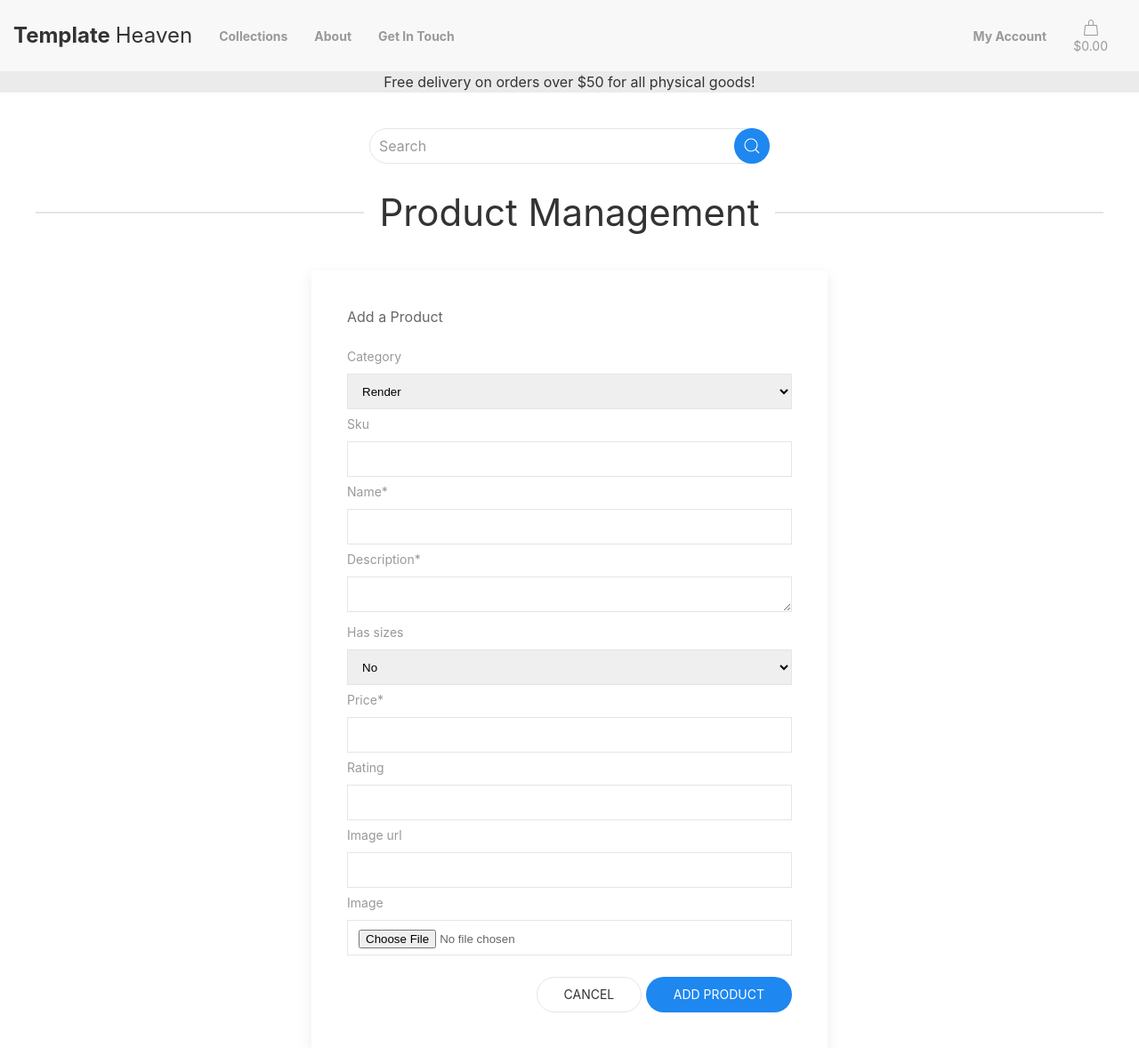
After one commit to theodorCodes/ci-django-shop-ms4, a Django app: page /products/add/ in a window 1280 px wide. The commit adds this page. Shown: the whole page at 89% size. Run offline with Django 3.2, Linux system fonts and the light colour scheme; the visitor is signed in with stand-in values (Sample User, id 1); data comes from the database, SQL or seed files in the repository; some libraries are stand-ins or nearby versions.

Commit message:
Allauth CSS changes, added product edit in views.py

```diff
--- a/products/admin.py
+++ b/products/admin.py
@@ -16,9 +16,7 @@ class ProductAdmin(admin.ModelAdmin):
         'description',
         'has_sizes',
         'price',
-        'views',
-        'likes',
-        'comment',
+        'rating',
         'image',
     )
 
--- a/products/fixtures/products.json
+++ b/products/fixtures/products.json
@@ -8,9 +8,7 @@
       "description": "Bootcut jeans in our just-right original fit are comfortable and look great too.  5-pocket style sits below waist straight fit through seat and thigh bootcut leg 18\" leg opening cotton washable imported extended sizes and washes available online only",
       "price": 53.99,
       "category": 4,
-      "views": 11,
-      "likes": 6,
-      "comment": 8,
+      "rating": 4,
       "image_url": "http://s7d9.scene7.com/is/image/JCPenney/DP0709201205510679M.tif?hei=380&amp;wid=380&op_usm=.4,.8,0,0&resmode=sharp2&op_usm=1.5,.8,0,0&resmode=sharp",
       "image": "DP0709201205510679M.jpg"
     }
@@ -24,9 +22,7 @@
       "description": "Straight-leg styling and on-the-job comfort make our Audra pants a flattering business decision. flat front zip fly with hook-and-bar closure 2 front and 2 back welt pockets 34 1/2\" inseam polyester/rayon/spandex washable imported",
       "price": 58.99,
       "category": 4,
-      "views": 11,
-      "likes": 6,
-      "comment": 8,
+      "rating": 5,
       "image_url": "http://s7d9.scene7.com/is/image/JCPenney/DP0113201617034987M.tif?hei=380&amp;wid=380&op_usm=.4,.8,0,0&resmode=sharp2&op_usm=1.5,.8,0,0&resmode=sharp",
       "image": "DP0113201617034987M.jpg"
     }
--- a/products/forms.py
+++ b/products/forms.py
@@ -25,4 +25,4 @@ class ProductForm(forms.ModelForm):
         self.fields['category'].choices = friendly_names
         # Iterate through fields to attach class for CSS styling
         for field_name, field in self.fields.items():
-            field.widget.attrs['class'] = 'border-black rounded-0'
+            field.widget.attrs['class'] = 'form-inner-content'
--- a/products/models.py
+++ b/products/models.py
@@ -31,9 +31,7 @@ class Product(models.Model):
     description = models.TextField()
     has_sizes = models.BooleanField(default=False, null=True, blank=True)
     price = models.DecimalField(max_digits=6, decimal_places=2)
-    views = models.IntegerField(null=True, blank=True)
-    likes = models.IntegerField(null=True, blank=True)
-    comment = models.IntegerField(null=True, blank=True)
+    rating = models.IntegerField(null=True, blank=True)
     image_url = models.URLField(max_length=1024, null=True, blank=True)
     image = models.ImageField(null=True, blank=True)
 
--- /dev/null
+++ b/products/templates/products/add_product.html
@@ -0,0 +1,42 @@
+{% extends "base.html" %}
+{% load static %}
+
+{% block content %}
+
+<div class="uk-container uk-container-medium">
+  <!-- Page title -->
+  <h1 class="uk-heading-line uk-text-center uk-margin-medium-bottom">
+    <span>Product Management</span>
+  </h1>
+
+  <div class="uk-flex uk-flex-center uk-child-width-expand@s" uk-grid>
+
+    <!-- Cart info -->
+    <div class="uk-width-1-2@m">
+      <div class="uk-card uk-card-default uk-card-body">
+        <p>Add a Product</p>
+        <form method="POST" action="{% url 'add_product' %}" class="" enctype="multipart/form-data">
+          {% csrf_token %}
+          {{ form | crispy }}
+          <div class="uk-text-right uk-margin-top">
+            <a class="uk-button uk-button-default uk-border-pill" href="{% url 'products' %}">Cancel</a>
+            <button class="uk-button uk-button-primary uk-border-pill" type="submit">Add Product</button>
+          </div>
+        </form>
+      </div>
+    </div>
+
+  </div>
+
+{% endblock %}
+
+<!-- Notifying the user of what the image will be changed to -->
+{% block postloadjs %}
+    {{ block.super }}
+    <script type="text/javascript">
+        $('#new-image').change(function() {
+            var file = $('#new-image')[0].files[0];
+            $('#filename').text(`Image will be set to: ${file.name}`);
+        });
+    </script>
+{% endblock %}
--- a/products/templates/products/products.html
+++ b/products/templates/products/products.html
@@ -115,12 +115,10 @@
               </div>
               <!-- Social rating or testimonials -->
               <div class="uk-grid-small uk-text-small uk-margin-top" uk-grid>
-                {% if product.views %}
+                {% if product.rating %}
                   <span class="uk-text-left uk-width-expand">
-                    Views {{ product.views }}
+                    Rating {{ product.rating }}
                   </span>
-                  <span>Likes {{ product.likes }}</span>
-                  <span class="uk-text-right">Comments {{ product.comment }}</span>
                 {% else %}
                   <span class="uk-text-left uk-width-expand">
                     <a href="">Visit Artwork</a>
--- a/products/urls.py
+++ b/products/urls.py
@@ -8,5 +8,14 @@ from . import views
 # requires registration in project wide router in project_main/urls.py
 urlpatterns = [
     path('', views.all_products, name='products'),  # Route for catalog view
-    path('<product_id>', views.product_detail, name='product_detail'),  # Route for detail view
+    # Route for detail view, specifying that id is an integer
+    path('<int:product_id>/', views.product_detail, name='product_detail'),
+    # Points to add product view
+    path('add/', views.add_product, name='add_product'),
+    # Add product page
+    # path('add/', views.add_product, name='add_product'),
+    # Edit product page
+    path('edit/<int:product_id>/', views.edit_product, name='edit_product'),
+    # Delete products
+    # path('delete/<int:product_id>/', views.delete_product, name='delete_product'),
 ]
--- a/products/views.py
+++ b/products/views.py
@@ -2,7 +2,7 @@ from django.shortcuts import render, redirect, reverse, get_object_or_404
 from django.contrib import messages
 from django.db.models import Q
 from .models import Product, Category
-
+from .forms import ProductForm  # Import product form
 
 
 # Product catalog view function all_products()
@@ -54,3 +54,74 @@ def product_detail(request, product_id):
     }
 
     return render(request, 'products/product_detail.html', context)
+
+
+# Add Product form view
+# @login_required
+def add_product(request):
+    """ Add a product to the store """
+    # Limit user access
+    if not request.user.is_superuser:
+        messages.error(request, 'Sorry, only store owners can do that.')
+        return redirect(reverse('home'))
+
+    if request.method == 'POST':
+        form = ProductForm(request.POST, request.FILES)
+        if form.is_valid():
+            form.save()
+            # product = form.save()
+            messages.success(request, 'Successfully added product!')
+            return redirect(reverse('add_product'))
+            # return redirect(reverse('product_detail', args=[product.id]))
+        else:
+            messages.error(request, 'Failed to add product. Please ensure the form is valid.')
+    else:
+        # Render empty instance of the form
+        form = ProductForm()
+    # Template
+    template = 'products/add_product.html'
+    # Context for template
+    context = {
+        'form': form,
+    }
+
+    return render(request, template, context)
+
+
+# Edit Product view
+# @login_required
+def edit_product(request, product_id):
+    """ Edit a product in the store """
+    # Limit user access
+    if not request.user.is_superuser:
+        messages.error(request, 'Sorry, only store owners can do that.')
+        return redirect(reverse('home'))
+
+    # Get product
+    product = get_object_or_404(Product, pk=product_id)
+    # If post
+    if request.method == 'POST':
+        # Make instance of product form with request product and request files
+        form = ProductForm(request.POST, request.FILES, instance=product)
+        # If form valid
+        if form.is_valid():
+            # Save
+            form.save()
+            # Response message
+            messages.success(request, 'Successfully updated product!')
+            # Redirect to product detail page with product id
+            return redirect(reverse('product_detail', args=[product.id]))
+        else:
+            messages.error(request, 'Failed to update product. Please ensure the form is valid.')
+    else:
+        # Make instance of product form with produkt
+        form = ProductForm(instance=product)
+        messages.info(request, f'You are editing {product.name}')
+    # Template to use
+    template = 'products/edit_product.html'
+    context = {
+        'form': form,
+        'product': product,
+    }
+
+    return render(request, template, context)
--- a/static/css/custom.css
+++ b/static/css/custom.css
@@ -69,7 +69,7 @@ BAG VIEW */
 LOG IN AND SIGN UP */
 
 
-.allauth-form-inner-content input {
+.allauth-inner-content input {
   box-sizing: border-box;
   height: 40px;
   padding: 10px 12px;
@@ -79,17 +79,17 @@ LOG IN AND SIGN UP */
   margin-bottom: 4px;
 }
 
-.allauth-form-inner-content input:focus,
-.allauth-form-inner-content input:active {
-  box-shadow: 0 1px 3px 0 #cfd7df;
-  border: 1px solid #000;
+.allauth-inner-content input:focus,
+.allauth-inner-content input:active {
+  border: 1px solid #000 !important;
+  outline: 0;
 }
 
-.allauth-form-inner-content input::placeholder {
+.allauth-inner-content input::placeholder {
   color: #999;
 }
 
-.allauth-form-inner-content label:not([for='id_remember']) {
+.allauth-inner-content label:not([for='id_remember']) {
   display: none;
 }
 
@@ -102,6 +102,46 @@ input[type="checkbox" i] {
 label.checkbox {
   font-size: 14px;
 }
+
+label.control-label {
+  font-size: 14px;
+  color: #999;
+}
+
+
+/*
+-----------------------------------------------------------------------
+PRODUCT FORMS */
+
+
+.form-inner-content {
+  box-sizing: border-box;
+  height: 40px;
+  padding: 10px 12px;
+  border: 1px solid #e5e5e5;
+  width: 100%;
+  margin-top: 8px;
+  margin-bottom: 4px;
+}
+
+.form-inner-content:focus,
+.form-inner-content:active {
+  border: 1px solid #000 !important;
+  outline: 0;
+}
+
+.form-inner-content input::placeholder {
+  color: #999;
+}
+
+.form-inner-content label:not([for='id_remember']) {
+  display: none;
+}
+
+/* input[type="file" i] {
+  border: none;
+  pointer-events: none;
+} */
 
 
 /*
--- a/templates/allauth/account/base.html
+++ b/templates/allauth/account/base.html
@@ -3,7 +3,7 @@
 {% block content %}
 
   <div class="uk-container uk-container-medium">
-    <div class="allauth-form-inner-content">
+    <div class="allauth-inner-content">
       {% block inner_content %}
         <!-- account/login.html content appears here -->
       {% endblock %}
--- a/templates/allauth/account/login.html
+++ b/templates/allauth/account/login.html
@@ -38,7 +38,7 @@
       <a href="{{ signup_url }}">sign up</a> first.{% endblocktrans %}</p>
     {% endif %}
 
-    <form class="login" method="POST" action="{% url 'account_login' %}">
+    <form class="login" method="POST" action="{% url 'account_login' %}" class="">
       {% csrf_token %}
 
       <!-- Using Crispy form -->
--- a/templates/base.html
+++ b/templates/base.html
@@ -100,7 +100,7 @@
                   <li class="uk-active"><a href="#">Active</a></li>
                     <!-- Show additional superuser menu -->
                     {% if request.user.is_superuser %}
-                      <li class="uk-margin-top"><a href="#">Product Management</a></li>
+                      <li class="uk-margin-top"><a href="{% url 'add_product' %}">Product Management</a></li>
                     {% endif %}
                   <li class="uk-margin-top"><a href="{% url 'profile' %}">My Profile</a></li>
                   <!-- Show 'allauth' log out -->
--- a/templates/includes/notifications/message_success.html
+++ b/templates/includes/notifications/message_success.html
@@ -17,9 +17,9 @@
               <tr class="uk-text-small">
                 <td>
                   {% if item.product.image %}
-                    <img src="{{ item.product.image.url }}" width="80" alt="{{ product.name }}">
+                    <img src="{{ item.product.image.url }}" width="80" alt="{{ item.product.name }}">
                   {% else %}
-                    <p>Image: N/A</p>
+                    <img src="{{ MEDIA_URL }}noimage.png" alt="{{ item.product.name }}" width="80">
                   {% endif %}
                 </td>
                 <td>
```
Also changed, not shown: bag/templates/bag/bag.html (+5 -5 lines), products/templates/products/product_detail.html (+1 -32 lines), media/rodion-kutsaev-TMa_5BLvDqQ-unsplash.jpg (added), media/shubham-dhage--weorgq0juM-unsplash.jpg (added), products/migrations/0002_auto_20211213_0436.py (added).
